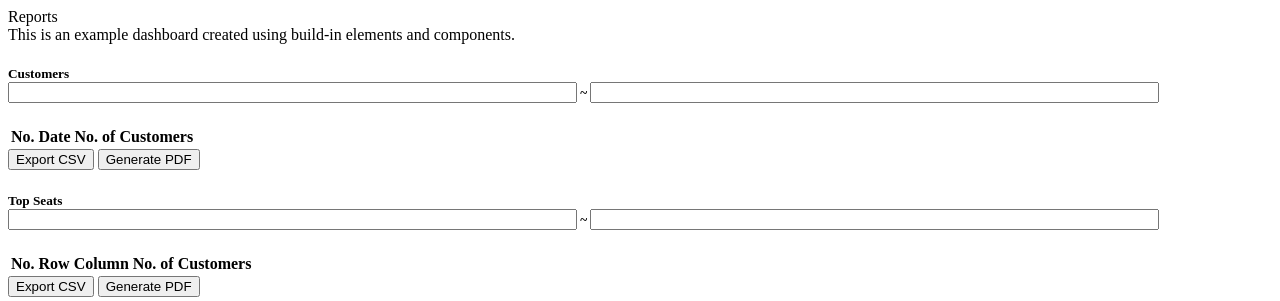
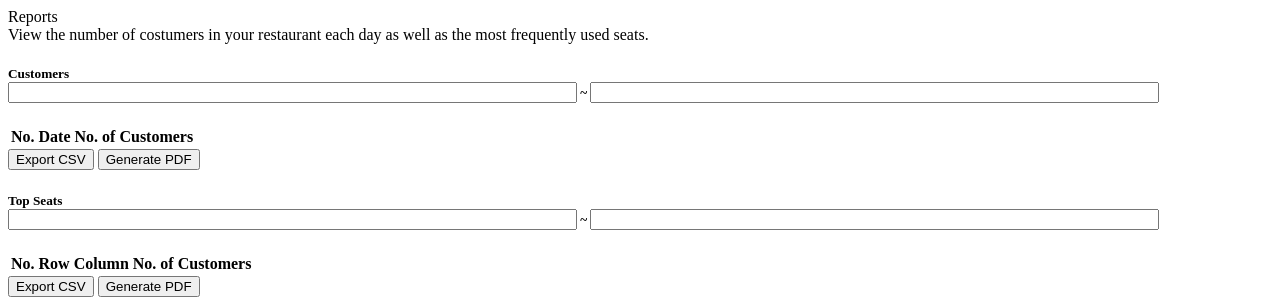
Before and after one commit to gladysbroce/makakaupo, a PHP site: template admin/View/Report/index.phtml in a window 1280 px wide. Shown: the top 301 px of the page. Run offline with PHP 8.4, Linux system fonts and the light colour scheme; the template is opened without the code that fills it, so the values that code supplies are empty; some libraries are stand-ins or nearby versions.

Commit message:
Add files via upload

```diff
--- a/admin/View/Layout/index.phtml
+++ b/admin/View/Layout/index.phtml
@@ -6,8 +6,7 @@
                 </i>
             </div>
             <div>Seat Layout Creator
-                <div class="page-title-subheading">This is an example dashboard created using build-in elements and components.
-                </div>
+                <div class="page-title-subheading">Create the seat layout of your restaurant.</div>
             </div>
         </div>
 	</div>
--- a/admin/View/Report/index.phtml
+++ b/admin/View/Report/index.phtml
@@ -6,7 +6,7 @@
                 </i>
             </div>
             <div>Reports
-                <div class="page-title-subheading">This is an example dashboard created using build-in elements and components.
+                <div class="page-title-subheading">View the number of costumers in your restaurant each day as well as the most frequently used seats.
                 </div>
             </div>
         </div>
--- a/admin/View/Status/index.phtml
+++ b/admin/View/Status/index.phtml
@@ -6,8 +6,7 @@
                 </i>
             </div>
             <div>Seat Status
-                <div class="page-title-subheading">This is an example dashboard created using build-in elements and components.
-                </div>
+                <div class="page-title-subheading">Update the current status of each seat in your restaurant.</div>
             </div>
         </div>
 	</div>
```
